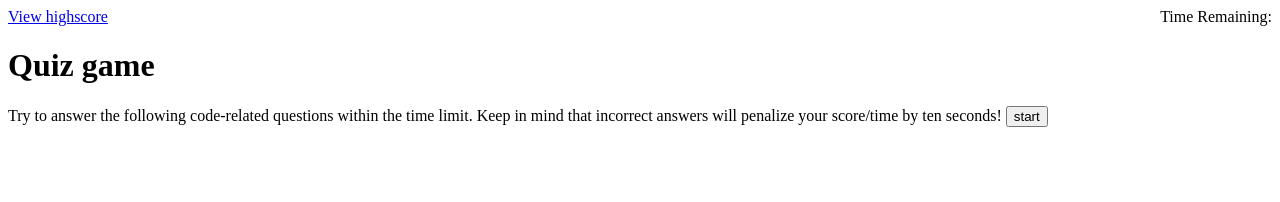
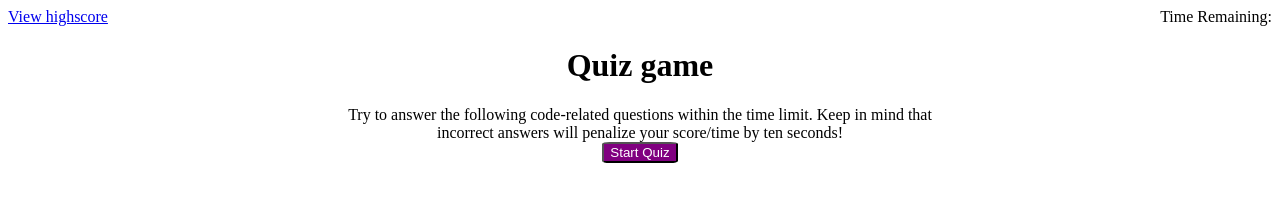
Before and after one commit to GarySanchez012/weekly-challenge-4-code-quiz, a plain HTML site: page index.html in a window 1280 px wide. Drawn offline with Linux system fonts and the light colour scheme.

Commit message:
added some css to front page

```diff
--- a/assets/css/style.css
+++ b/assets/css/style.css
@@ -1,3 +1,24 @@
+#intro h1 {
+    text-align: center;
+}
+
+#intro p {
+  margin: auto 25%;
+  text-align: center;
+}
+
+#btnDiv {
+    display: flex;
+    align-items: center;
+    justify-content: center;
+}
+
+#startBtn {
+    background: purple;
+    color: white;
+    border-radius: 10%;
+}
+
 .hide {
     display: none;
   }
--- a/index.html
+++ b/index.html
@@ -22,8 +22,9 @@
 
   <div id="intro">
     <h1>Quiz game</h1>
-    Try to answer the following code-related questions within the time limit. Keep in mind that incorrect answers will penalize your score/time by ten seconds!
-    <button id="startBtn">start</button>
+    <p>Try to answer the following code-related questions within the time limit. Keep in mind that incorrect answers will penalize your score/time by ten seconds!</p>
+    <div id="btnDiv"><button id="startBtn">Start Quiz</button></div>
+
   </div>
 
   <div id="questions" class="hide">
```
